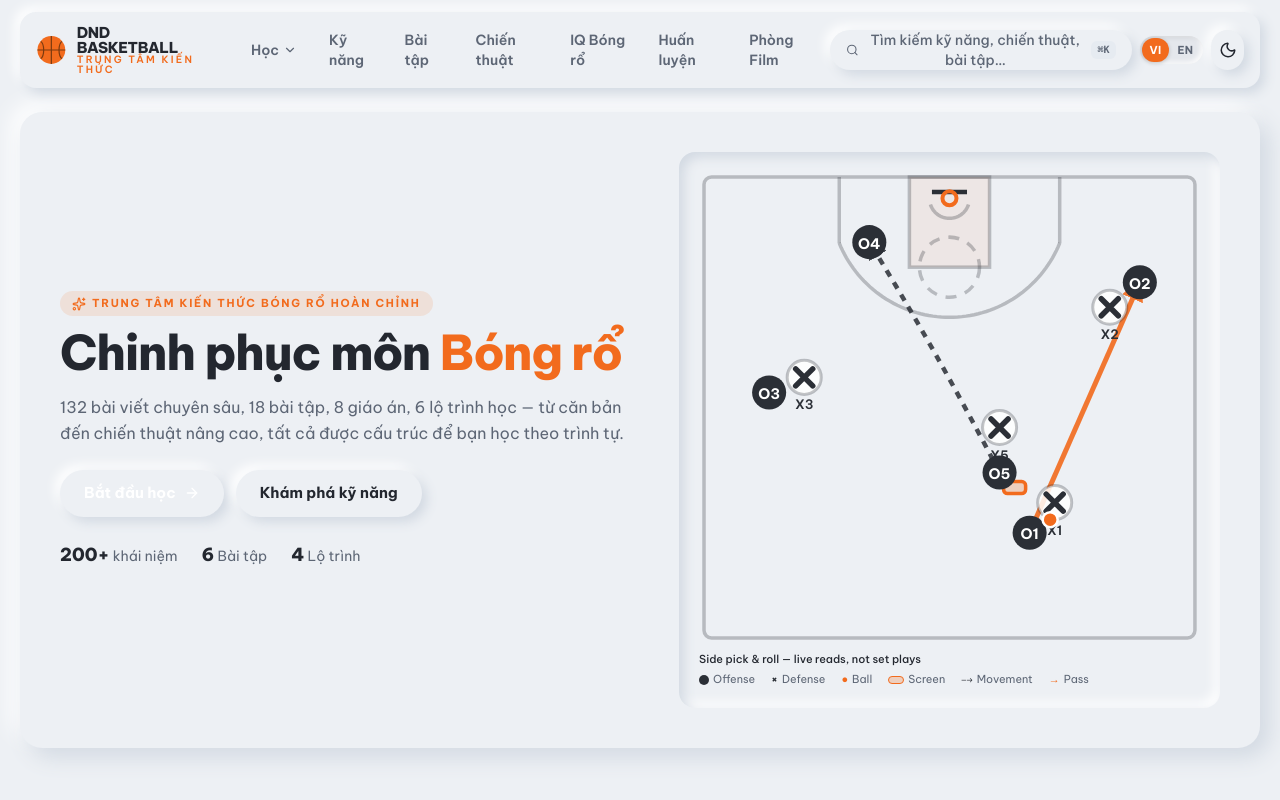
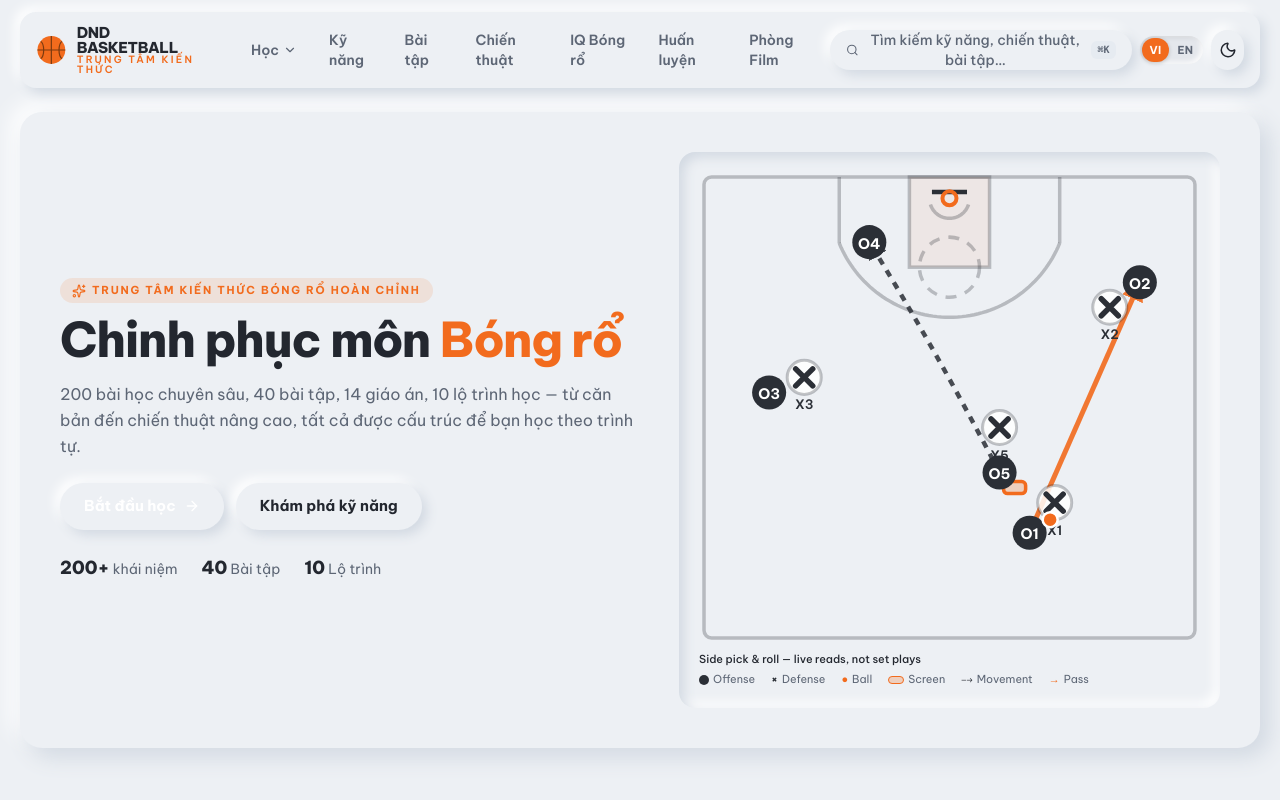
Before and after one commit to DrStrangeVN/DND-basketball, a Next.js app: page / in a window 1280 px wide. Shown: the top 800 px of the page. Built offline with nearby package versions, Linux system fonts and the light colour scheme.

Commit message:
Fix homepage counts: hero copy 132/18/8/6 -> 200/40/14/10; stats row uses total drills/paths

```diff
--- a/app/page.tsx
+++ b/app/page.tsx
@@ -26,6 +26,8 @@ export default function Home() {
   const latest = latestArticles(4);
   const vision = getCourtVision();
   const workoutsCount = getAllWorkouts().length;
+  const drillsCount = getAllDrills().length;
+  const pathsCount = getAllPaths().length;
 
   const data: HomeData = {
     articleCount: articles.length,
@@ -44,6 +46,8 @@ export default function Home() {
       return { card, learnUrl: a ? articleUrl(a) : "/basketball-iq" };
     }),
     workoutsCount,
+    drillsCount,
+    pathsCount,
     quickLearn: QUICK_LEARN.map((slug) => {
       const a = getArticleBySlug(slug);
       return { slug, url: a ? articleUrl(a) : "/learn" };
--- a/components/HomeClient.tsx
+++ b/components/HomeClient.tsx
@@ -59,6 +59,8 @@ export interface HomeData {
   latest: ArticleCardData[];
   vision: { card: CourtVisionCardT; learnUrl: string }[];
   workoutsCount: number;
+  drillsCount: number;
+  pathsCount: number;
   quickLearn: { slug: string; url: string }[];
 }
 
@@ -90,8 +92,8 @@ export default function HomeClient({ data }: { data: HomeData }) {
           </div>
           <div className="mt-6 flex gap-6 text-sm">
             <span><strong className="text-lg font-extrabold">{data.articleCount}+</strong> <span className="text-[color:var(--muted)]">{t("home.stats.concepts")}</span></span>
-            <span><strong className="text-lg font-extrabold">{drills.length}</strong> <span className="text-[color:var(--muted)]">{t("home.stats.drills")}</span></span>
-            <span><strong className="text-lg font-extrabold">{paths.length}</strong> <span className="text-[color:var(--muted)]">{t("home.stats.paths")}</span></span>
+            <span><strong className="text-lg font-extrabold">{data.drillsCount}</strong> <span className="text-[color:var(--muted)]">{t("home.stats.drills")}</span></span>
+            <span><strong className="text-lg font-extrabold">{data.pathsCount}</strong> <span className="text-[color:var(--muted)]">{t("home.stats.paths")}</span></span>
           </div>
         </div>
         <div className="neu-inset p-4 sm:p-5">
--- a/lib/i18n.tsx
+++ b/lib/i18n.tsx
@@ -182,8 +182,8 @@ const STRINGS: Record<string, { vi: string; en: string }> = {
   "home.workoutsCta.desc": { vi: "{n} giáo án có cấu trúc kèm checklist — từ dẫn bóng 10 phút đến routine ngày thi đấu.", en: "{n} structured workouts with checklists — from 10-minute ball handling to game-day routines." },
   "home.workoutsCta.button": { vi: "Xem giáo án", en: "Browse Workouts" },
   "home.hero.subtitle": {
-    vi: "132 bài viết chuyên sâu, 18 bài tập, 8 giáo án, 6 lộ trình học — từ căn bản đến chiến thuật nâng cao, tất cả được cấu trúc để bạn học theo trình tự.",
-    en: "132 in-depth articles, 18 drills, 8 workouts, 6 learning paths — from fundamentals to advanced tactics, all structured for progressive learning.",
+    vi: "200 bài học chuyên sâu, 40 bài tập, 14 giáo án, 10 lộ trình học — từ căn bản đến chiến thuật nâng cao, tất cả được cấu trúc để bạn học theo trình tự.",
+    en: "200 in-depth lessons, 40 drills, 14 workouts, 10 learning paths — from fundamentals to advanced tactics, all structured for progressive learning.",
   },
   "home.hero.searchCta": { vi: "Bắt đầu tìm kiếm", en: "Start searching" },
   "home.hero.browseCta": { vi: "Khám phá các trung tâm", en: "Browse the hubs" },
```
